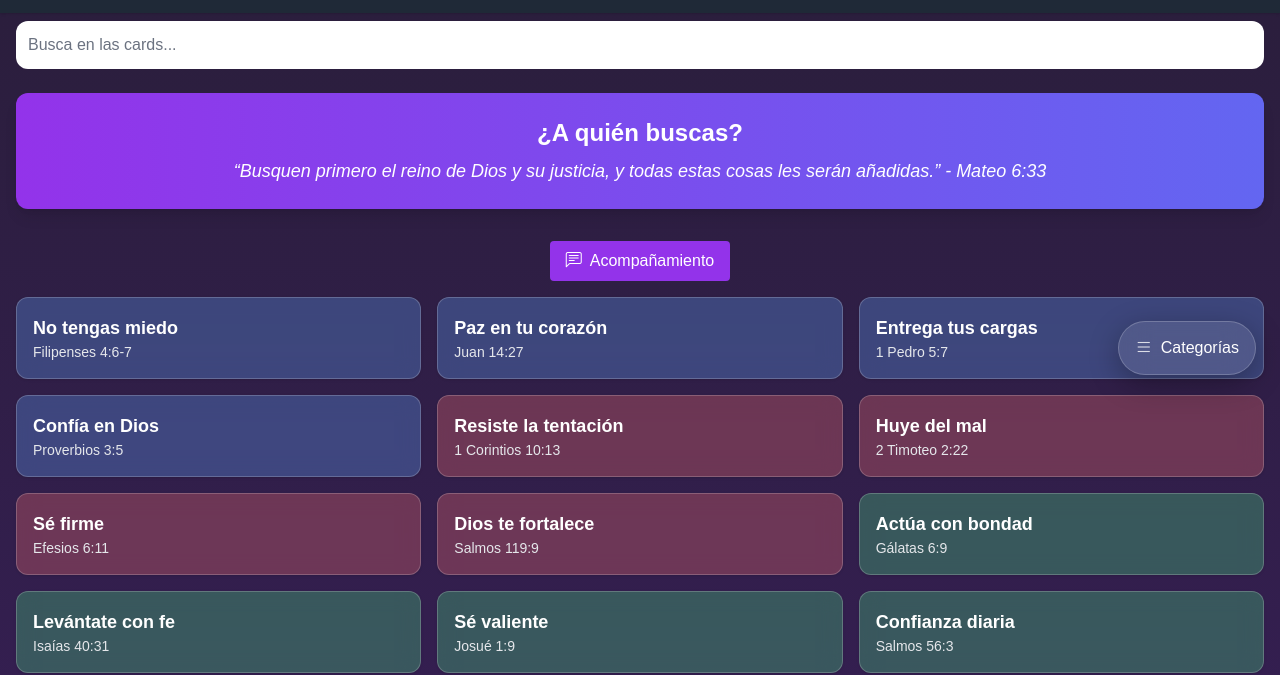
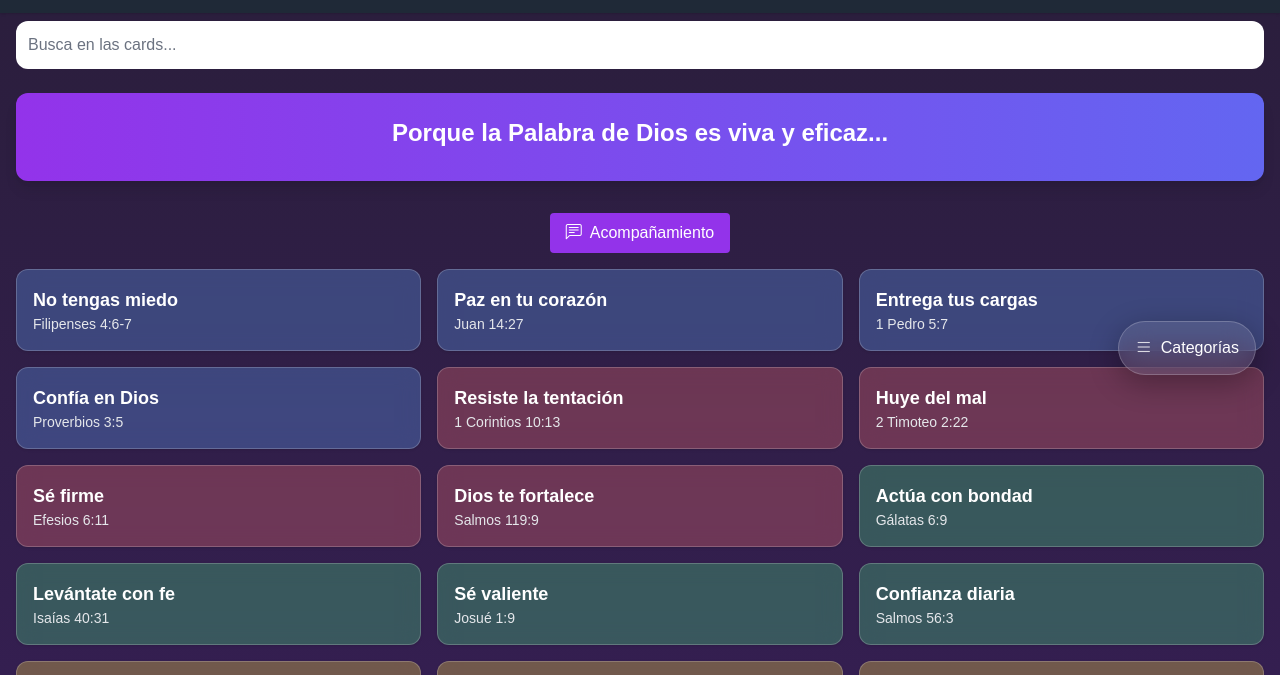
Before and after one commit to PalabradelPadre/PalabradelPadre.github.io, a plain HTML site: page prueba3.html in a window 1280 px wide. Shown: the part 51-726 px from the top of the page. Drawn offline with nearby package versions, Linux system fonts and the light colour scheme.

Commit message:
Update prueba3.html

```diff
--- a/prueba3.html
+++ b/prueba3.html
@@ -137,8 +137,8 @@ function App() {
     ),
   // Card llamativo y buscador
     e('div',{className:'mx-4 my-4 p-6 bg-gradient-to-r from-purple-600 to-indigo-500 rounded-xl shadow-lg text-center'},
-      e('h2',{className:'text-2xl font-extrabold mb-2'}, '¿A quién buscas?'),
-      e('p',{className:'text-lg italic'}, '“Busquen primero el reino de Dios y su justicia, y todas estas cosas les serán añadidas.” - Mateo 6:33')
+      e('h2',{className:'text-2xl font-extrabold mb-2'}, 'Porque la Palabra de Dios es viva y eficaz...'),
+      e('p',{className:'text-lg italic'}, '')
     ),
 
 
```
